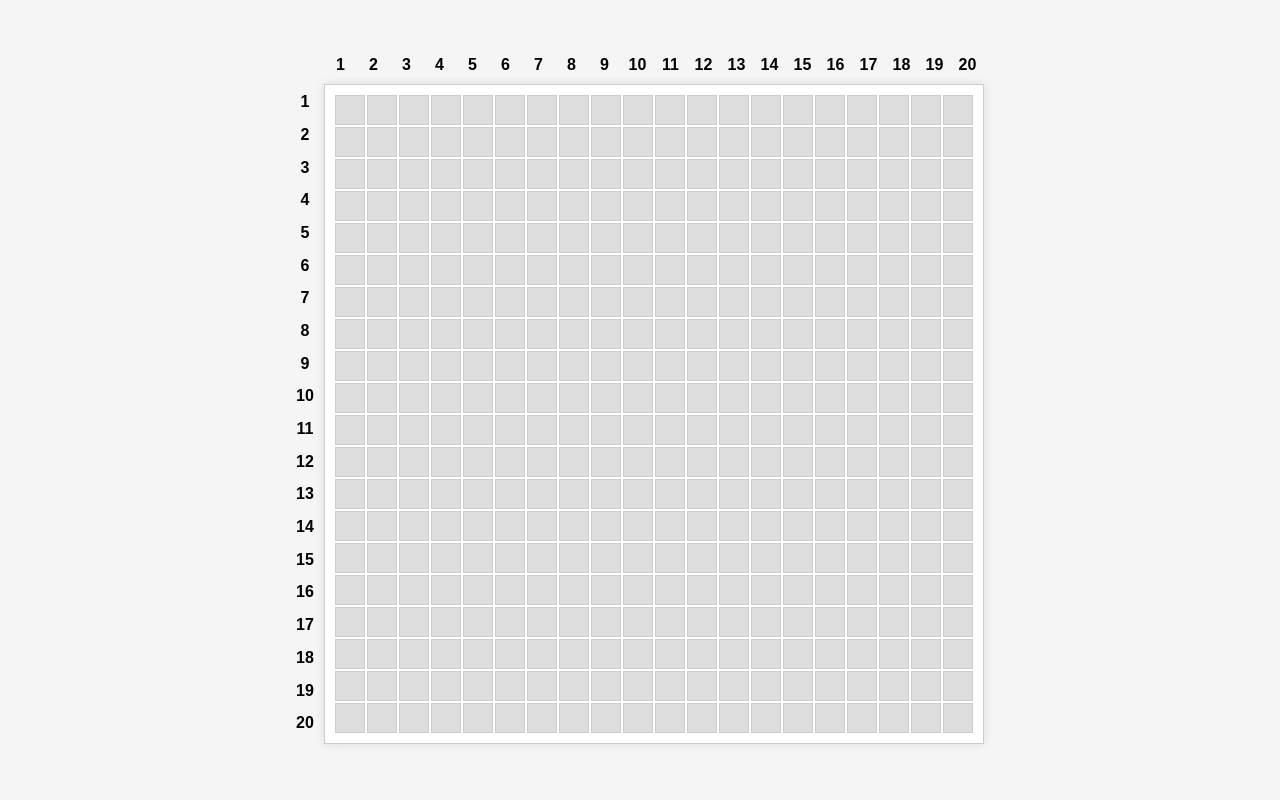
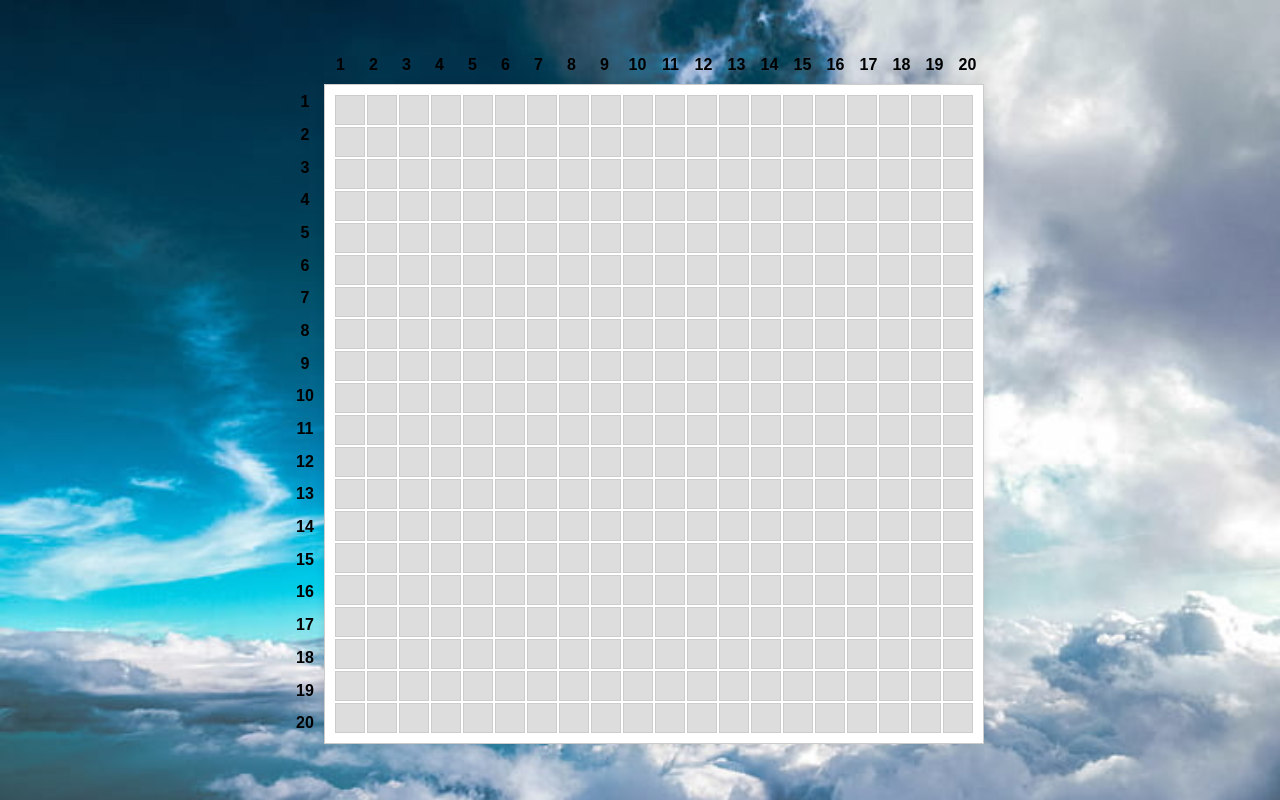
Before and after one commit to cns23-ua/SD, a website: page Groso/Api_Engine/pagina_drones/index.html in a window 1280 px wide. Drawn offline with Linux system fonts and the light colour scheme; no server answers.

Commit message:
Front hasta decorado

```diff
--- a/Groso/Api_Engine/pagina_drones/styles.css
+++ b/Groso/Api_Engine/pagina_drones/styles.css
@@ -6,6 +6,9 @@ body {
     margin: 0;
     background-color: #f5f5f5;
     font-family: Arial, sans-serif;
+    background-image: url('cielo.jpg');
+    background-size: cover; /* Esto hace que la imagen se ajuste al tamaño de la ventana del navegador */
+    background-repeat: no-repeat; /* Evita que la imagen se repita */
   }
 
   #tablero {
```
Also changed, not shown: Groso/Api_Engine/pagina_drones/index.html (+0 -2 lines), Groso/Api_Engine/pagina_drones/cielo.jpg (added).
